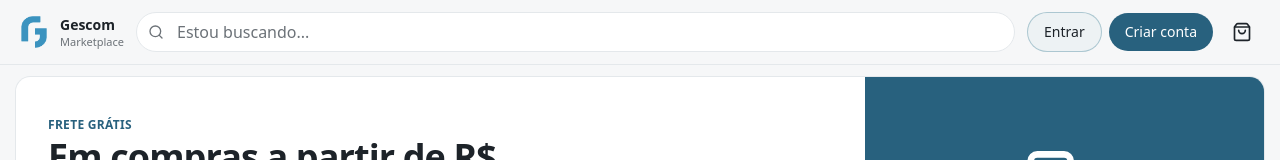
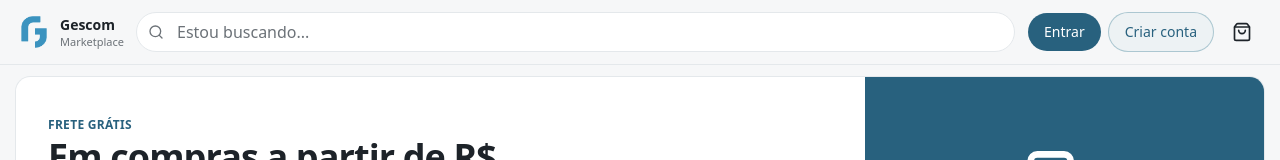
Before and after one commit to rmsys-dev/gescom-marketplace, a Next.js app: page / in a window 1280 px wide. Shown: the top 160 px of the page. Built offline with nearby package versions, Linux system fonts and the light colour scheme.

Commit message:
fix(store-shell): adicionar as funções formatSearchTerm e relatedCategories; aprimorar a funcionalidade de busca no CatalogView

```diff
--- a/src/features/marketplace/components/store-shell.tsx
+++ b/src/features/marketplace/components/store-shell.tsx
@@ -142,10 +142,10 @@ function AccountActions() {
 
   return (
     <>
-      <Button asChild variant="outline" className="h-10 rounded-full px-4" tooltip={false}>
+      <Button asChild variant="default" className="h-10 rounded-full px-4" tooltip={false}>
         <Link href="/entrar">Entrar</Link>
       </Button>
-      <Button asChild className="h-10 rounded-full px-4" tooltip={false}>
+      <Button asChild variant="outline" className="h-10 text-primary rounded-full px-4" tooltip={false}>
         <Link href="/cadastro">Criar conta</Link>
       </Button>
     </>
```
